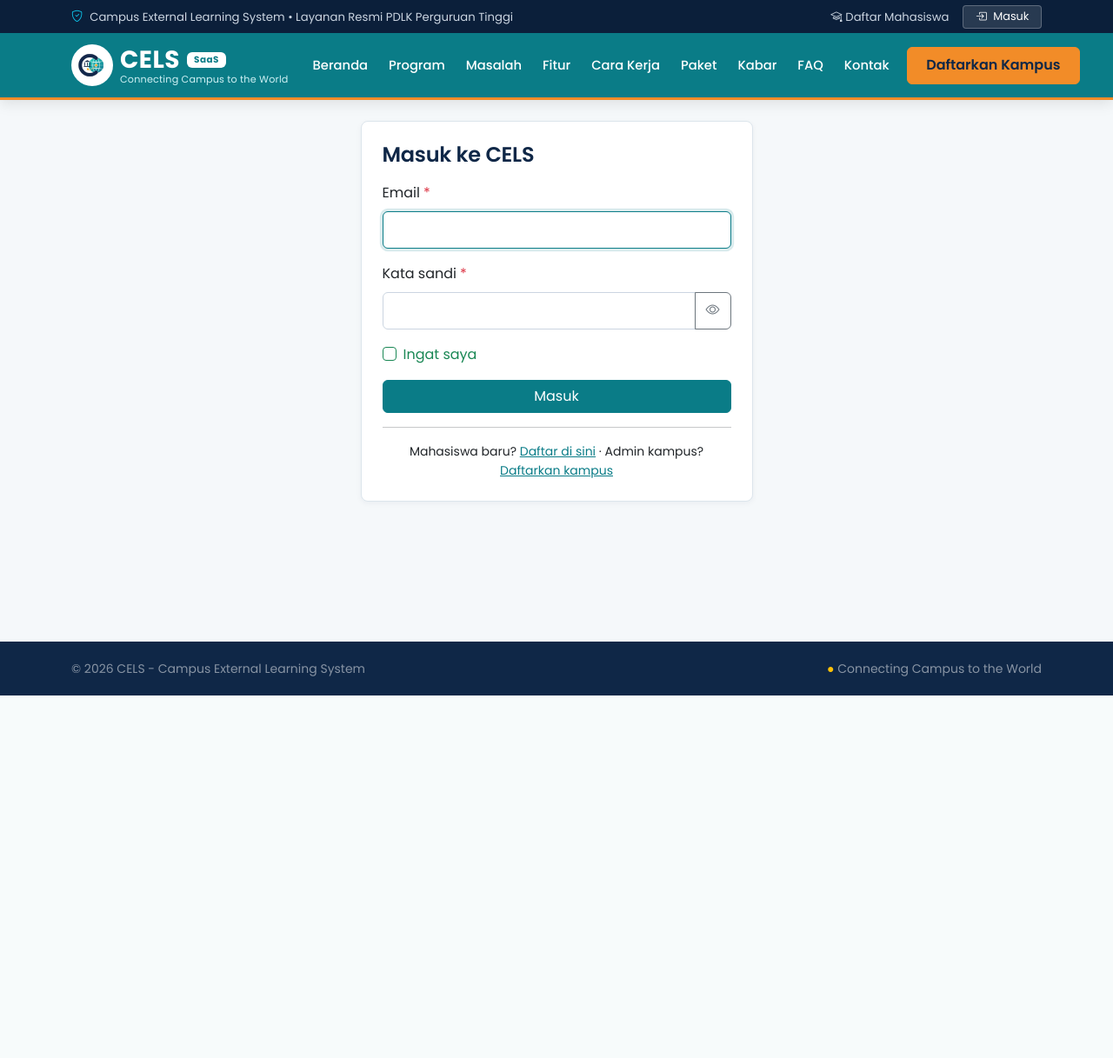
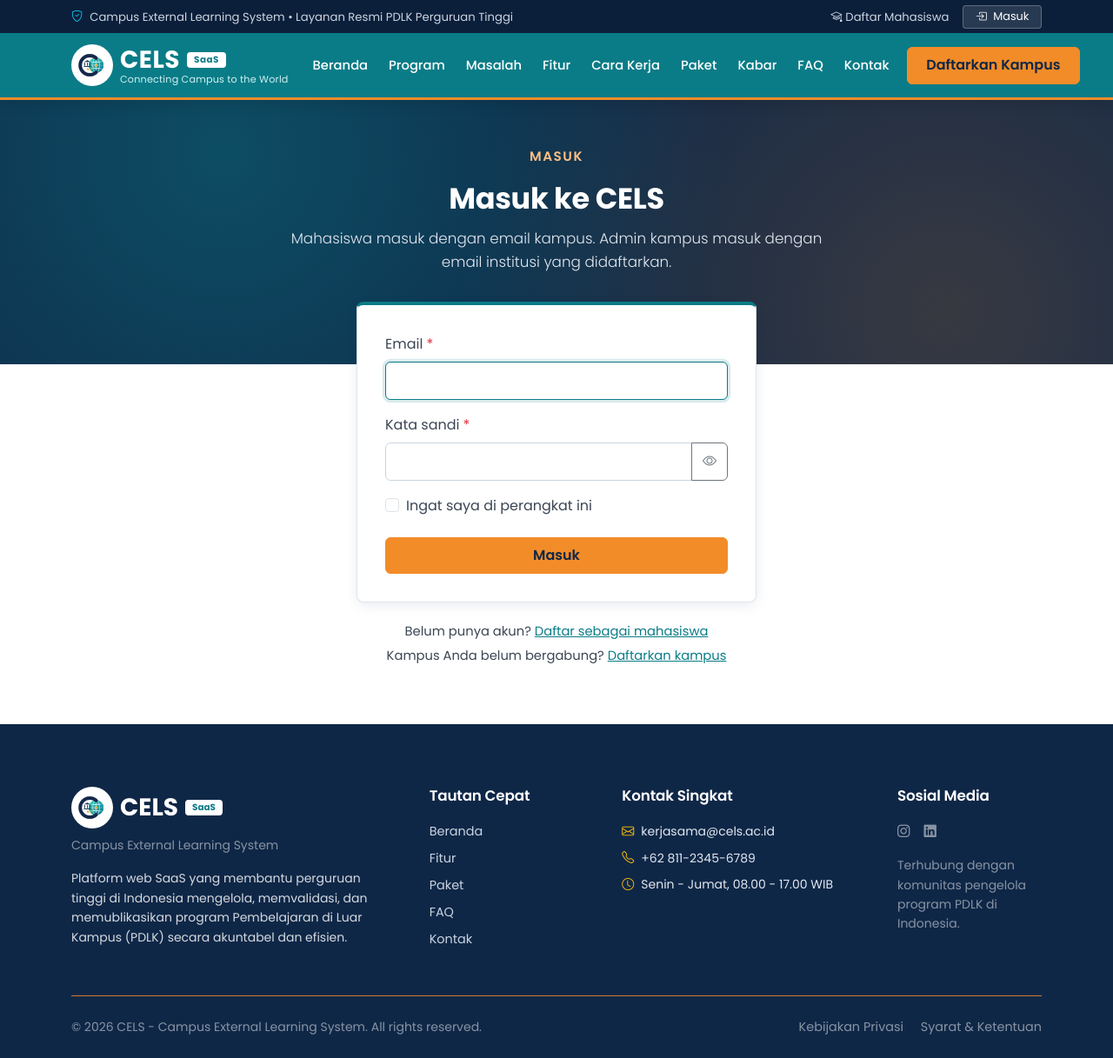
Before and after one commit to aldooo777/CELS, a Laravel app: page /login in a window 1280 px wide. Shown: the whole page at 87% size. Before the commit the page ends 800 px from the top, so only its background shows below. Run offline with Laravel 12, Linux system fonts and the light colour scheme.

Commit message:
Tampilan halaman masuk/daftar dan halaman dalam diselaraskan dengan beranda

```diff
--- a/public/css/cels.css
+++ b/public/css/cels.css
@@ -343,3 +343,90 @@ tr[data-href]:focus-visible { outline: 2px solid var(--cels-navbar); outline-off
 }
 .import-table td { white-space: nowrap; }
 .import-table td:last-child { white-space: normal; min-width: 220px; }
+
+/* =========================================================
+   Tampilan selaras dengan beranda (guest)
+   ========================================================= */
+
+/* ---------- Halaman masuk/daftar: pita navy seperti hero beranda ---------- */
+body.page-auth { background-color: var(--cels-bg-main); }
+.auth-hero {
+    background: radial-gradient(circle at 20% 20%, rgba(10, 124, 135, .45), transparent 55%),
+                radial-gradient(circle at 85% 80%, rgba(242, 140, 40, .18), transparent 50%),
+                var(--cels-primary);
+    color: #fff;
+    padding: 3.25rem 0 6.5rem;
+}
+.auth-title { font-size: 2.1rem; font-weight: 700; color: #fff; margin: .25rem 0 .75rem; }
+.auth-lead { color: #e2e8f0; max-width: 640px; margin: 0 auto; font-weight: 300; font-size: 1.05rem; }
+.auth-lead b { color: #fff; font-weight: 600; }
+.auth-body { margin-top: -4.5rem; padding-bottom: 4rem; position: relative; z-index: 3; }
+.auth-card {
+    background: #fff;
+    border: 1px solid var(--cels-border);
+    border-top: 4px solid var(--cels-navbar);
+    border-radius: var(--cels-border-radius);
+    box-shadow: 0 4px 14px rgba(15, 39, 71, .08);
+    padding: 2rem;
+}
+.auth-below { margin-top: 1.25rem; font-size: .92rem; line-height: 1.9; }
+@media (max-width: 576px) {
+    .auth-title { font-size: 1.6rem; }
+    .auth-card { padding: 1.25rem; }
+}
+
+/* Judul bagian dalam form (Data diri, Akun, Kampus, ...) */
+.form-section {
+    font-size: .78rem;
+    font-weight: 600;
+    letter-spacing: .08em;
+    text-transform: uppercase;
+    color: var(--cels-secondary);
+    margin: 1.75rem 0 1rem;
+    padding-bottom: .5rem;
+    border-bottom: 1px solid var(--cels-border);
+}
+form > .form-section:first-of-type, .auth-card > .form-section:first-child { margin-top: 0; }
+
+/* ---------- Halaman dalam ---------- */
+main h3 { font-weight: 700; letter-spacing: -.015em; }
+
+/* Kartu statistik dashboard meniru kartu statistik beranda */
+.stat-card .card-body { text-align: center; padding: 1.5rem 1rem; }
+.stat-card .card-body > .bi { display: none; }                      /* tanpa ikon dekoratif */
+.stat-card .display-6 { font-size: 1.85rem; line-height: 1.2; margin-bottom: .25rem; }
+.stat-card .small,
+.stat-card .small a {
+    font-size: .78rem;
+    font-weight: 500;
+    letter-spacing: .5px;
+    text-transform: uppercase;
+    color: #556274 !important;
+    text-decoration: none;
+}
+.stat-card:hover { border-color: var(--cels-navbar); }
+
+/* Judul tabel navy seperti tabel perbandingan di beranda */
+.card { overflow: hidden; }
+main .table > thead > tr > th {
+    --bs-table-bg: var(--cels-primary);
+    --bs-table-color: #fff;
+    background-color: var(--cels-primary);
+    color: #fff;
+    font-weight: 600;
+    font-size: .85rem;
+    border-bottom: 0;
+    padding-top: .75rem;
+    padding-bottom: .75rem;
+    white-space: nowrap;
+}
+
+/* Badge kotak seperti di beranda (bukan pil) */
+.badge, .badge.rounded-pill { border-radius: 4px !important; font-weight: 500; }
+
+/* Warna polos untuk avatar & kartu akun (tanpa gradasi) */
+.avatar-initials { background: var(--cels-navbar); }
+.account-card-header, .profile-summary-header {
+    background: var(--cels-primary);
+    border-bottom: 3px solid var(--cels-accent-stripe);
+}
--- a/public/js/cels.js
+++ b/public/js/cels.js
@@ -192,7 +192,7 @@
             markRequired(el);
             if (!isVisible(el)) return;
 
-            if (el.disabled) {                                  // kolom yang tidak bisa diubah: tanpa tanda
+            if (el.disabled || (/^(checkbox|radio)$/.test(el.type) && !el.required)) {   // kolom terkunci / centang opsional: tanpa tanda
                 el.classList.remove('is-valid', 'is-invalid');
                 return;
             }
--- a/resources/views/auth/login.blade.php
+++ b/resources/views/auth/login.blade.php
@@ -1,28 +1,30 @@
-@extends('layouts.app')
+@extends('layouts.auth')
 @section('title', 'Masuk')
-@section('content')
-<div class="row justify-content-center">
-    <div class="col-md-5">
-        <div class="card"><div class="card-body p-4">
-            <h4 class="mb-3">Masuk ke CELS</h4>
+@section('full-footer', true)
+@section('eyebrow', 'Masuk')
+@section('heading', 'Masuk ke CELS')
+@section('lead', 'Mahasiswa masuk dengan email kampus. Admin kampus masuk dengan email institusi yang didaftarkan.')
+
+@section('form')
 <form method="POST" action="{{ route('login') }}">@csrf
     <div class="mb-3">
-                    <label class="form-label">Email</label>
-                    <input type="email" name="email" value="{{ old('email') }}" class="form-control @error('email') is-invalid @enderror" required autofocus>
+        <label class="form-label" for="email">Email</label>
+        <input type="email" id="email" name="email" value="{{ old('email') }}"
+               class="form-control @error('email') is-invalid @enderror" autocomplete="email" required autofocus>
     </div>
     <div class="mb-3">
-                    <label class="form-label">Kata sandi</label>
-                    <input type="password" name="password" class="form-control" required>
+        <label class="form-label" for="password">Kata sandi</label>
+        <input type="password" id="password" name="password" class="form-control" autocomplete="current-password" required>
     </div>
-                <div class="form-check mb-3">
+    <div class="form-check mb-4">
         <input class="form-check-input" type="checkbox" name="remember" id="remember">
-                    <label class="form-check-label" for="remember">Ingat saya</label>
+        <label class="form-check-label" for="remember">Ingat saya di perangkat ini</label>
     </div>
-                <button class="btn btn-primary w-100">Masuk</button>
+    <button type="submit" class="btn btn-cels-cta w-100 py-2">Masuk</button>
 </form>
-            <hr>
-            <p class="small mb-0 text-center">Mahasiswa baru? <a href="{{ route('register') }}">Daftar di sini</a> · Admin kampus? <a href="{{ route('campus-registration.create') }}">Daftarkan kampus</a></p>
-        </div></div>
-    </div>
-</div>
 @endsection
+
+@section('below')
+    Belum punya akun? <a href="{{ route('register') }}">Daftar sebagai mahasiswa</a><br>
+    Kampus Anda belum bergabung? <a href="{{ route('campus-registration.create') }}">Daftarkan kampus</a>
+@endsection
--- a/resources/views/layouts/app.blade.php
+++ b/resources/views/layouts/app.blade.php
@@ -11,7 +11,7 @@
     <link href="https://fonts.googleapis.com/css2?family=Poppins:wght@300;400;500;600;700&display=swap" rel="stylesheet">
     <link href="https://cdn.jsdelivr.net/npm/bootstrap@5.3.3/dist/css/bootstrap.min.css" rel="stylesheet">
     <link href="https://cdn.jsdelivr.net/npm/bootstrap-icons@1.11.3/font/bootstrap-icons.min.css" rel="stylesheet">
-    <link href="{{ asset('css/cels.css') }}?v=2" rel="stylesheet">
+    <link href="{{ asset('css/cels.css') }}?v={{ filemtime(public_path('css/cels.css')) }}" rel="stylesheet">
     @stack('styles')
 </head>
 <body class="@yield('body-class')">
@@ -112,7 +112,7 @@
 @endif
 
 <script src="https://cdn.jsdelivr.net/npm/bootstrap@5.3.3/dist/js/bootstrap.bundle.min.js"></script>
-<script src="{{ asset('js/cels.js') }}?v=9"></script>
+<script src="{{ asset('js/cels.js') }}?v={{ filemtime(public_path('js/cels.js')) }}"></script>
 @stack('scripts')
 </body>
 </html>
--- /dev/null
+++ b/resources/views/layouts/auth.blade.php
@@ -0,0 +1,26 @@
+{{-- Kerangka halaman masuk/daftar: pita navy seperti hero beranda + kartu form di atasnya.
+     Section yang dipakai: eyebrow, heading, lead, width, form, below --}}
+@extends('layouts.app')
+@section('body-class', 'page-auth')
+
+@section('page')
+<section class="auth-hero">
+    <div class="container text-center">
+        <span class="hero-tagline">@yield('eyebrow', config('cels.tagline'))</span>
+        <h1 class="auth-title">@yield('heading')</h1>
+        @hasSection('lead')
+            <p class="auth-lead">@yield('lead')</p>
+        @endif
+    </div>
+</section>
+
+<div class="container auth-body">
+    <div class="auth-card mx-auto" style="max-width: @yield('width', '460px')">
+        @include('partials.flash')
+        @yield('form')
+    </div>
+    @hasSection('below')
+        <div class="auth-below mx-auto text-center" style="max-width: @yield('width', '460px')">@yield('below')</div>
+    @endif
+</div>
+@endsection
```
Also changed, not shown: resources/views/auth/register.blade.php (+21 -12 lines), resources/views/auth/verify-email.blade.php (+22 -28 lines), resources/views/campus-registration/create.blade.php (+16 -15 lines), resources/views/campus-registration/status.blade.php (+34 -23 lines), 3 other files. Lines whose indentation alone changed are shown as unchanged.
